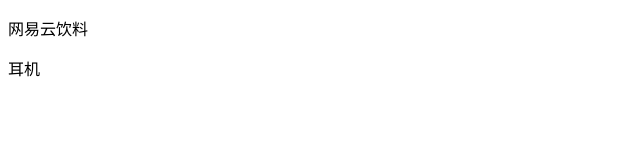
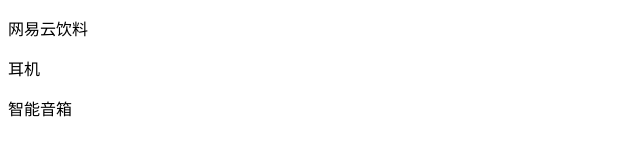
Before and after one commit to tiyue/stady, a plain HTML site: page index.html in a window 1280 px wide. Shown: the whole page, without its empty margins (0-640 px from the left). Drawn offline with Linux system fonts and the light colour scheme.

Commit message:
添加了智能音箱

```diff
--- a/index.html
+++ b/index.html
@@ -11,6 +11,7 @@
 <body>
     <p>网易云饮料</p>
     <p>耳机</p>
+    <p>智能音箱</p>
 </body>
 
 </html>
```
